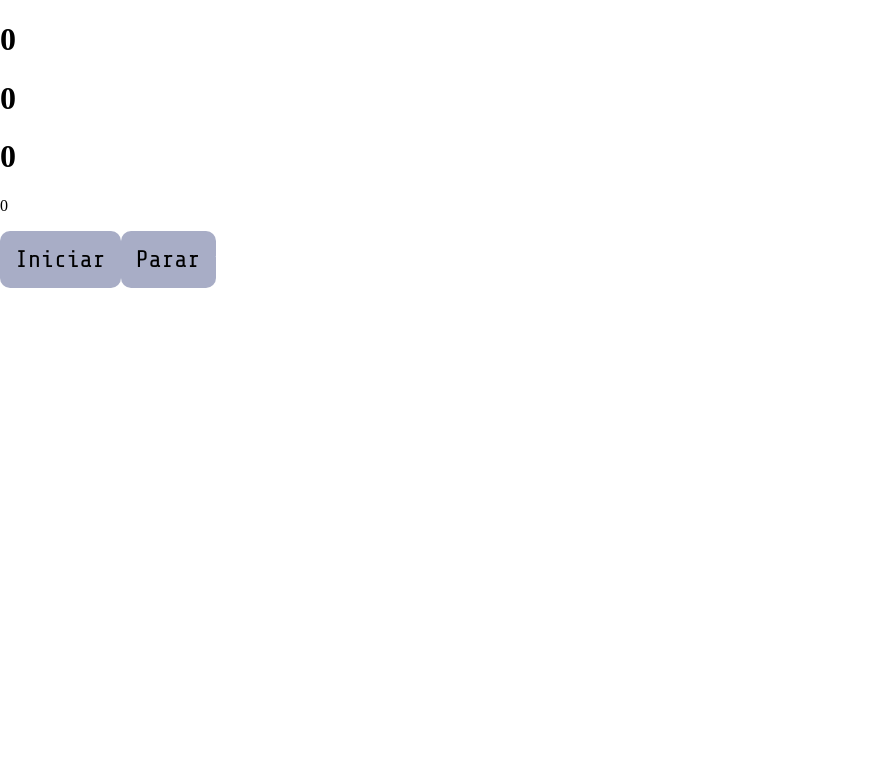
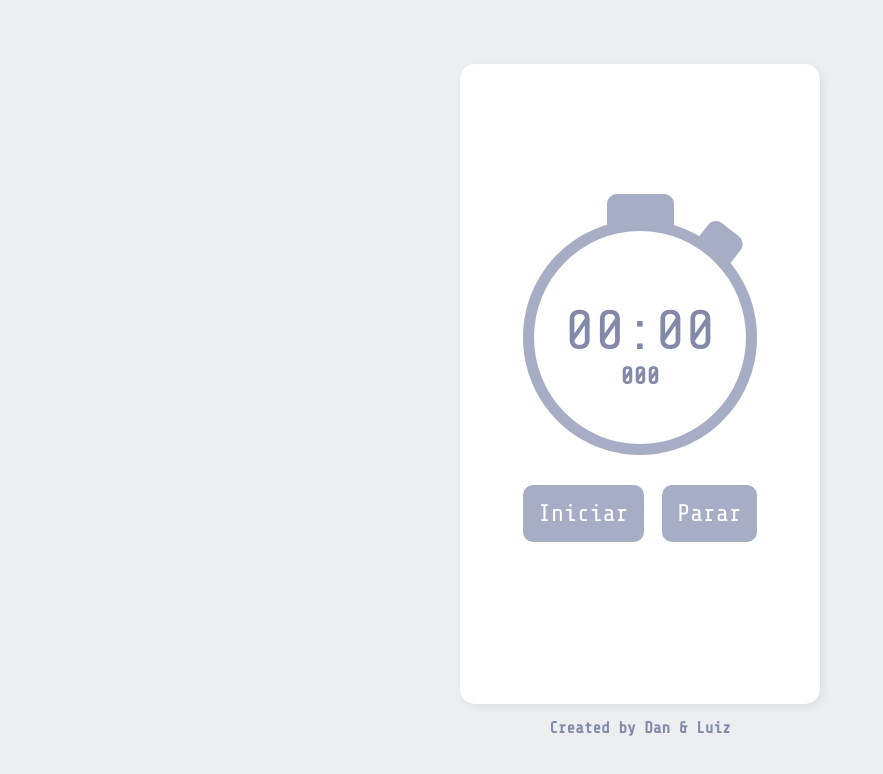
Before and after one commit to lfsmariz/stopWatchReact, a React (Create React App) app: page /stopwatch in a window 1280 px wide. Shown: the top 774 px of the page, without its empty margins (0-883 px from the left). Built offline with nearby package versions, Linux system fonts and the light colour scheme.

Commit message:
comitão bonitão

```diff
--- a/src/Components/StopWatch/index.jsx
+++ b/src/Components/StopWatch/index.jsx
@@ -1,5 +1,7 @@
 import React, { useState, useEffect } from 'react'
 import { Link } from 'react-router-dom';
+import Screen from '../../Components/Screen'
+import './style.css'
 
 const Stopwatch = () => {
 
@@ -9,16 +11,16 @@ const Stopwatch = () => {
   const [status, setStatus] = useState(false);
 
   useEffect(() => {
-    if(status) {
-      setTimeout(() => setCount(count+10), 10)
+    if (status) {
+      setTimeout(() => setCount(count + 10), 10)
     }
   }, [status, count])
 
   const convertTime = (count) => {
 
-    const constConvert = {hour: 3600000, minute: 60000, second: 1000}
+    const constConvert = { hour: 3600000, minute: 60000, second: 1000 }
 
-    const timeCon = {hour: 0, minute: 0, second: 0, milisecond: 0}
+    const timeCon = { hour: 0, minute: 0, second: 0, milisecond: 0 }
 
     timeCon.hour = Math.floor(count / constConvert.hour);
     timeCon.minute = Math.floor((count - timeCon.hour * constConvert.hour) / constConvert.minute);
@@ -29,15 +31,33 @@ const Stopwatch = () => {
   }
 
   return (
-    <div>
-      <h1>{convertTime(count).hour}</h1>
-      <h1>{convertTime(count).minute}</h1>
-      <h1>{convertTime(count).second}</h1>
-      <p>{convertTime(count).milisecond}</p>
-      <button onClick={() => setStatus(true)}>Iniciar</button>
-      <button onClick={() => setStatus(false)}>Parar</button>
+    <Screen>
+      <div className="SelectStopWatch">
+        <div className="timer">
+          <div>
+            {convertTime(count).hour > 0 && <h1>{convertTime(count).hour}:</h1>}
+            <h1>{convertTime(count).minute < 10
+              ? '0' + convertTime(count).minute + ":"
+              : convertTime(count).minute + ":"}</h1>
+
+            <h1>{convertTime(count).second < 10
+              ? '0' + convertTime(count).second
+              : convertTime(count).second}</h1>
+          </div>
+          <p>{convertTime(count).milisecond === 0
+            ? '000'
+            : convertTime(count).milisecond < 100
+              ? '0' + convertTime(count).milisecond
+              : convertTime(count).milisecond}
+          </p>
+        </div>
+        <div>
+          <button onClick={() => setStatus(true)}>Iniciar</button>
+          <button onClick={() => setStatus(false)}>Parar</button>
+        </div>
+      </div>
       <Link to="/">Voltar</Link>
-    </div>
+    </Screen>
   )
 }
 
--- /dev/null
+++ b/src/Components/StopWatch/style.css
@@ -0,0 +1,41 @@
+.SelectStopWatch {
+  display: flex;
+  flex-direction: column;
+  align-items: center;
+  justify-content: space-between;
+}
+
+.timer {
+  padding-top: 40px;
+  margin-top: 130px;
+  width: 234px;
+  height: 221px;
+  background: url("../../img/stopwatch.svg");
+  display: flex;
+  justify-content: center;
+  align-items: center;
+  flex-direction: column;
+  margin-bottom: 30px;
+}
+
+.timer h1 {
+  display: inline;
+  font-family: "Share Tech Mono", monospace;
+  color: #8289a9;
+  font-size: 56px;
+  font-weight: 400;
+}
+.timer p {
+  display: inline;
+  font-family: "Share Tech Mono", monospace;
+  color: #8289a9;
+  font-size: 24px;
+  font-weight: 800;
+  margin: 0;
+}
+
+.SelectStopWatch div:last-child {
+  width: 65%;
+  display: flex;
+  justify-content: space-between;
+}
--- a/src/style.css
+++ b/src/style.css
@@ -17,6 +17,7 @@ button {
   text-decoration: none;
   font-size: 24px;
   border: none;
+  color: white;
 }
 button:hover {
   background-color: #8289a9;
```
